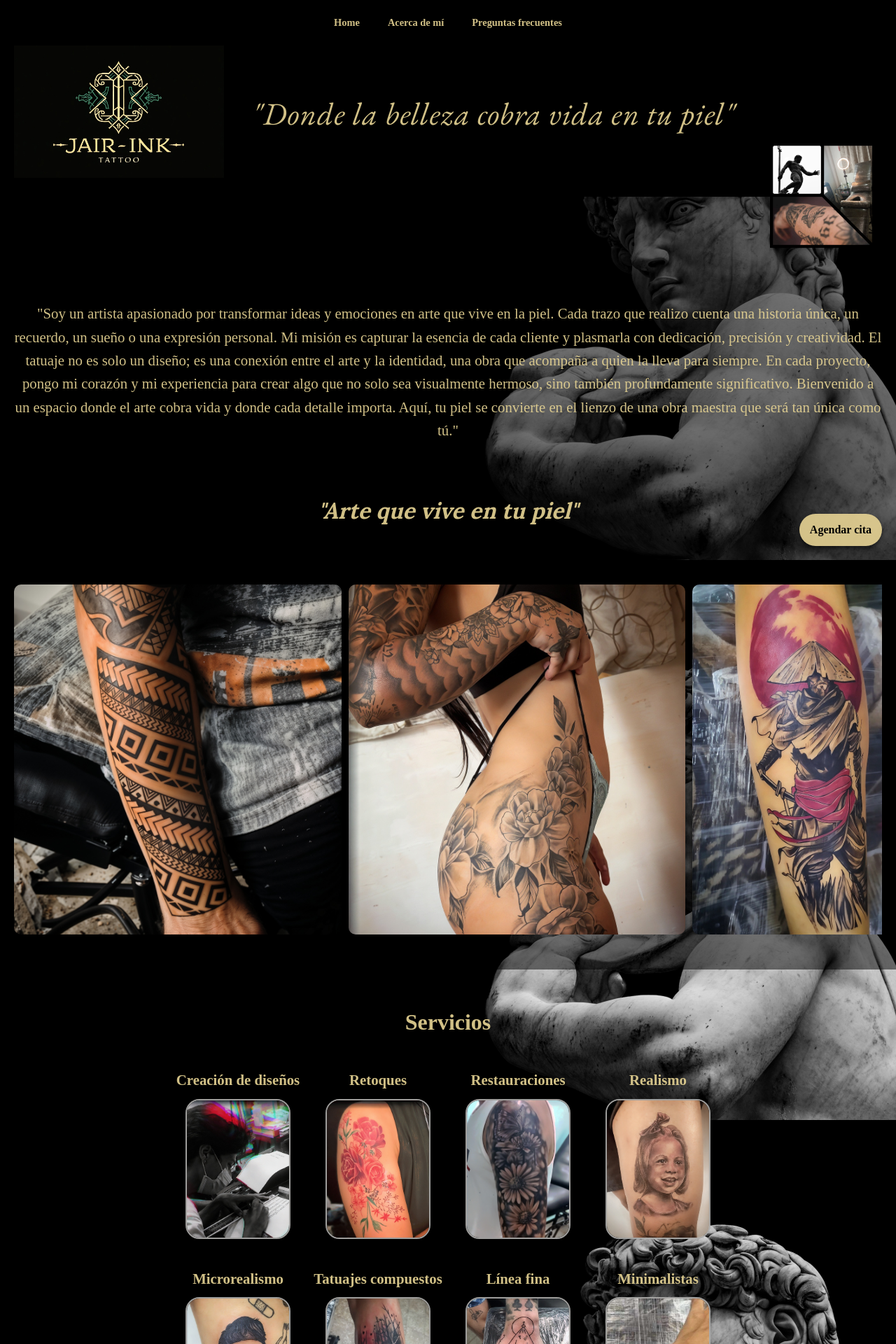
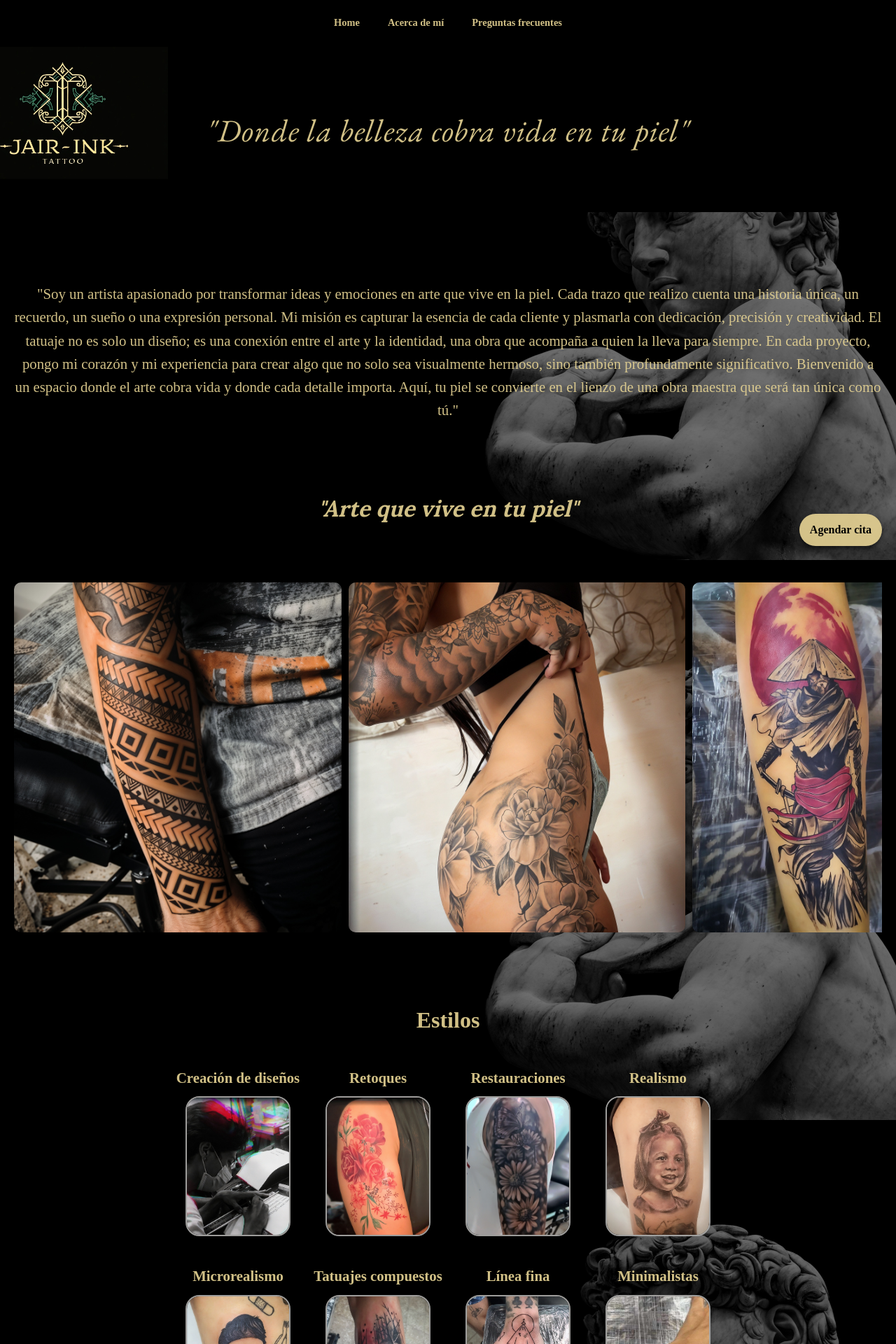
Before and after one commit to Javier00033/jair_ink_website-django-angular, a Django app: page / in a window 1280 px wide. Shown: the top 1920 px of the page at 70% size. Run offline with Django 5.2, Linux system fonts and the light colour scheme.

Commit message:
Add files via upload

```diff
--- a/jair_ink/home/templates/home/index.html
+++ b/jair_ink/home/templates/home/index.html
@@ -26,9 +26,6 @@
                 <p>"Donde la belleza cobra vida en tu piel"</p>
             </div>
         </div>
-        <div class="header-image">
-            <img src="{% static 'home/images/collage.jpg' %}" alt="Decoración">
-        </div>
     </header>
 
     <section id="info">
@@ -53,13 +50,14 @@
                 <img src="{% static 'home/images/img8.jpg' %}" alt="Tatuaje 8">
                 <img src="{% static 'home/images/img9.jpg' %}" alt="Tatuaje 9">
                 <img src="{% static 'home/images/img10.jpg' %}" alt="Tatuaje 10">
+                <img src="{% static 'home/images/img11.jpg' %}" alt="Tatuaje 11">
             </div>
         </div>
     </section>
 
     <section id="services">
         <div class="services-container">
-            <h2><strong>Servicios</strong></h2>
+            <h2><strong>Estilos</strong></h2>
                 <div class="services-grid">
                     <div class="service-item" data-service="Creación de diseños">
                         <p>Creación de diseños</p>
--- a/jair_ink/static/home/styles.css
+++ b/jair_ink/static/home/styles.css
@@ -80,50 +80,44 @@ header {
 #home-header {
     position: relative;
     display: flex;
+    flex-direction: column;
     align-items: center;
-    justify-content: space-between;
-    height: auto;
-    color: #fff;
-    padding: 0px 20px 20px;
+    justify-content: center;
+    text-align: center;
+    padding: 0px 20px 0px;
     background: #000;
+    clip-path: inset(0 0 30px 0);
 }
 
 .header-content {
     position: relative;
-    display: flex;
-    align-items: center;
+    display: block;
+    text-align: center;
     gap: 20px;
 }
 
 .header-text {
-    margin-top: 0;
+    position: relative;
+    top: -110px;
+    margin: 0 auto;
     font-size: 2.8rem;
     font-family: 'EB Garamond', serif;
     font-style: italic;
     font-weight: 400;
     color: #e4d192ea;
-    text-align: left;
     letter-spacing: 1px;
-    margin-left: 20px;
+    text-align: center;
+    display: block;
+    width: fit-content;
 }
 
-.header-image {
-    position: absolute;
-    bottom: 0;
-    right: 0;
+.logo-placeholder {
+    position: relative;
+    display: 50%;
+    left: -550px;
+    top: 100px;
+    transform: translateY(-50%);
     z-index: 1;
-    max-width: 100%;
-    max-height: 100%;
-}
-
-.header-image img {
-    width: 100%;
-    height: auto;
-    object-fit: contain;
-    max-width: 150px;
-    max-height: 150px;
-    margin-right: 30px;
-    margin-top: 138.5px;
 }
 
 .logo-placeholder img {
@@ -138,9 +132,10 @@ section {
 }
 
 #info {
+    margin-top: -30px;
     background: rgba(0, 0, 0, 0.5);
     color: #e4d192ea;
-    padding-top: 150px;
+    padding-top: 100px;
     font-size: 1.3rem;
 }
 
@@ -157,6 +152,7 @@ section {
     font-style: italic;
     font-size: 2rem;
     font-weight: 700;
+    margin-top: 25px;
     color: #e4d192ea;
     margin-bottom: 20px;
     background: transparent;
@@ -408,6 +404,7 @@ header ul li a {
 #services {
     justify-content: center;
     text-align: center;
+    background: rgba(0, 0, 0, 0.5);
 }
 
 .services-container {
```
Also changed, not shown: jair_ink/static/home/images/img11.jpg (added).
